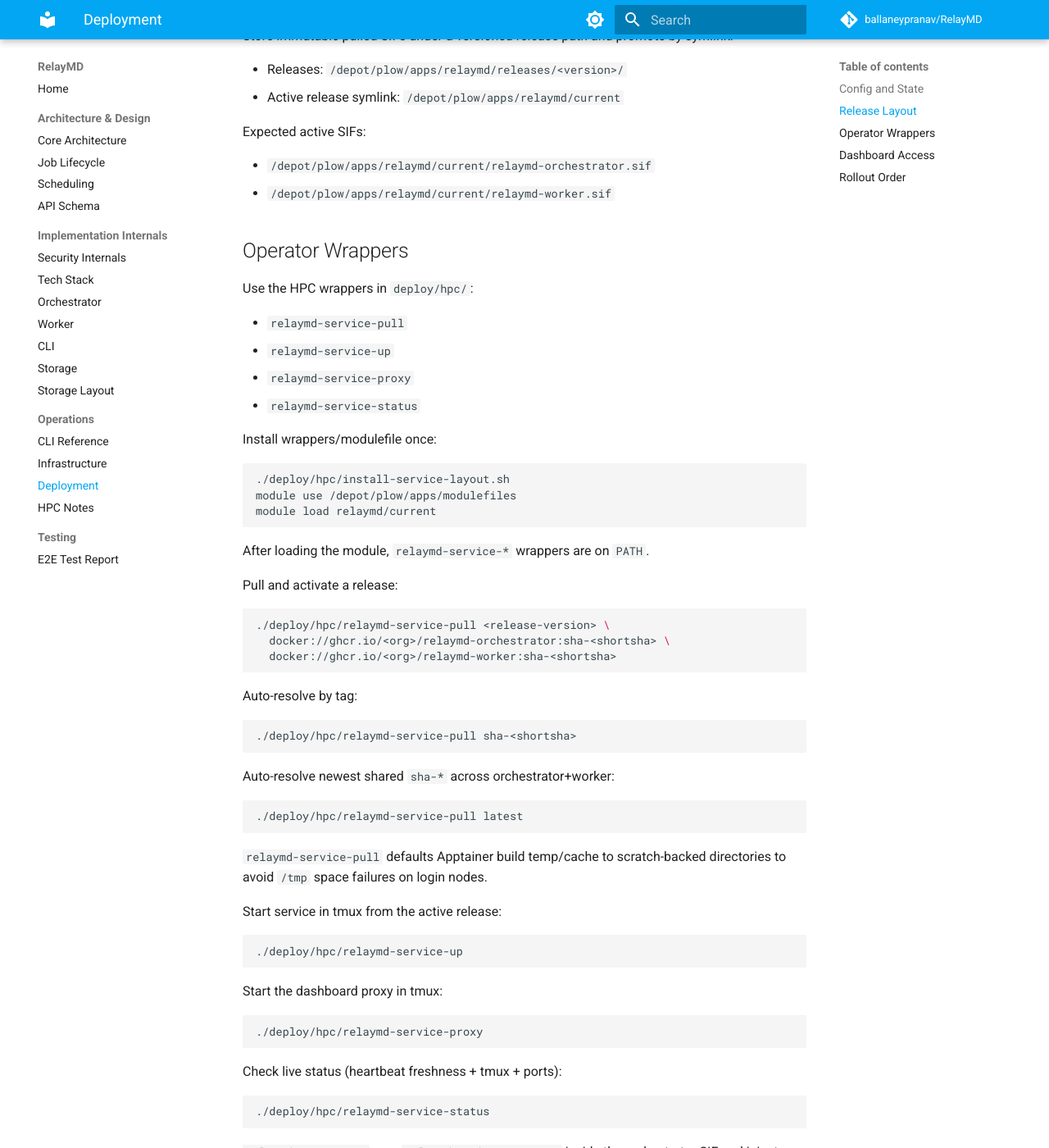
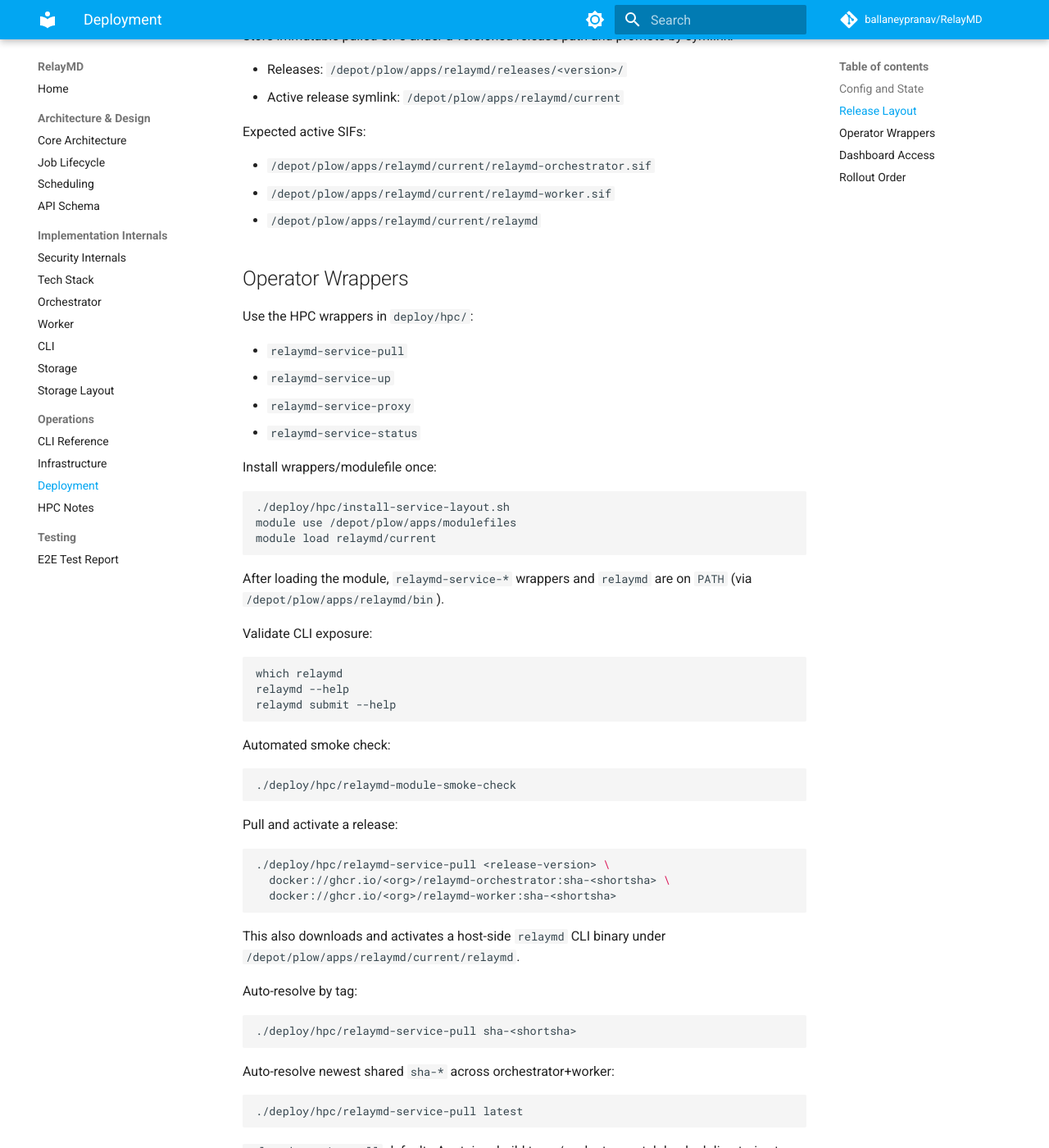
Before and after one commit to ballaneypranav/RelayMD, an MkDocs documentation site: the page built from docs/deployment.md, in a window 1280 px wide and 1400 px high, scrolled down 1385 px. Shown: the whole window at 82% size. Built offline with MkDocs 1.6.1 and Material for MkDocs 9.7.7, drawn with Linux system fonts in a browser that asks for light colours; comment, search, counter and statistics services are not loaded; some of the changed text lies outside the part shown.

Commit message:
hpc: expose relaymd CLI via module install and release pull

````diff
--- a/docs/deployment.md
+++ b/docs/deployment.md
@@ -58,6 +58,7 @@ Expected active SIFs:
 
 - `/depot/plow/apps/relaymd/current/relaymd-orchestrator.sif`
 - `/depot/plow/apps/relaymd/current/relaymd-worker.sif`
+- `/depot/plow/apps/relaymd/current/relaymd`
 
 ## Operator Wrappers
 
@@ -76,7 +77,22 @@ module use /depot/plow/apps/modulefiles
 module load relaymd/current
 ```
 
-After loading the module, `relaymd-service-*` wrappers are on `PATH`.
+After loading the module, `relaymd-service-*` wrappers and `relaymd` are on
+`PATH` (via `/depot/plow/apps/relaymd/bin`).
+
+Validate CLI exposure:
+
+```bash
+which relaymd
+relaymd --help
+relaymd submit --help
+```
+
+Automated smoke check:
+
+```bash
+./deploy/hpc/relaymd-module-smoke-check
+```
 
 Pull and activate a release:
 
@@ -85,6 +101,9 @@ Pull and activate a release:
   docker://ghcr.io/<org>/relaymd-orchestrator:sha-<shortsha> \
   docker://ghcr.io/<org>/relaymd-worker:sha-<shortsha>
 ```
+
+This also downloads and activates a host-side `relaymd` CLI binary under
+`/depot/plow/apps/relaymd/current/relaymd`.
 
 Auto-resolve by tag:
 
@@ -145,4 +164,4 @@ logs to verify service health after reconnects or host events.
 
 1. pull/promote orchestrator + worker release with immutable SHA tags
 2. start/restart orchestrator service from the new `current` symlink
-3. update CLI binaries as needed
+3. promote release; this also updates the active `relaymd` CLI binary
````
Also changed, not shown: deploy/hpc/README.md (+14 -1 lines), 5 other files.
